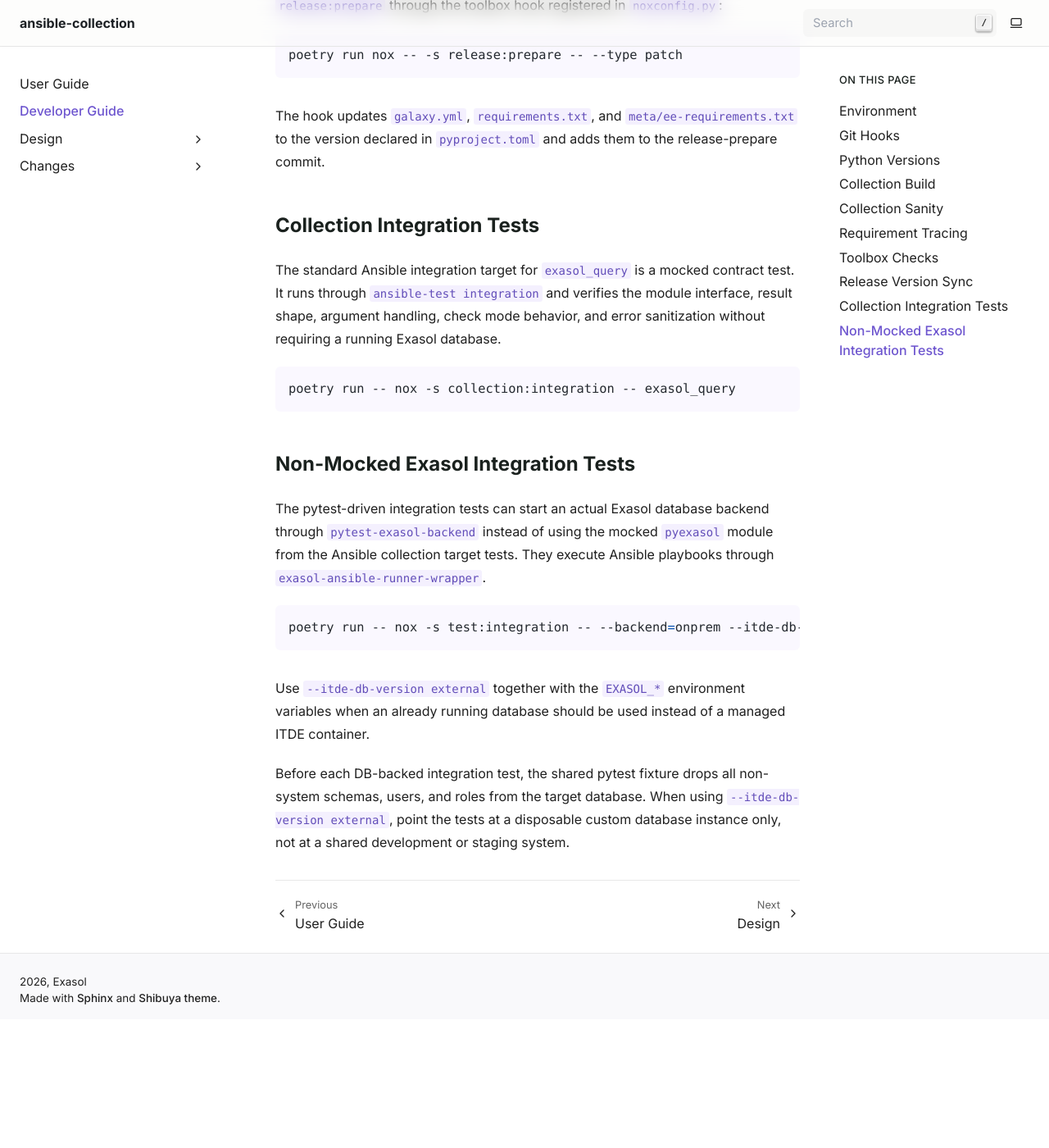
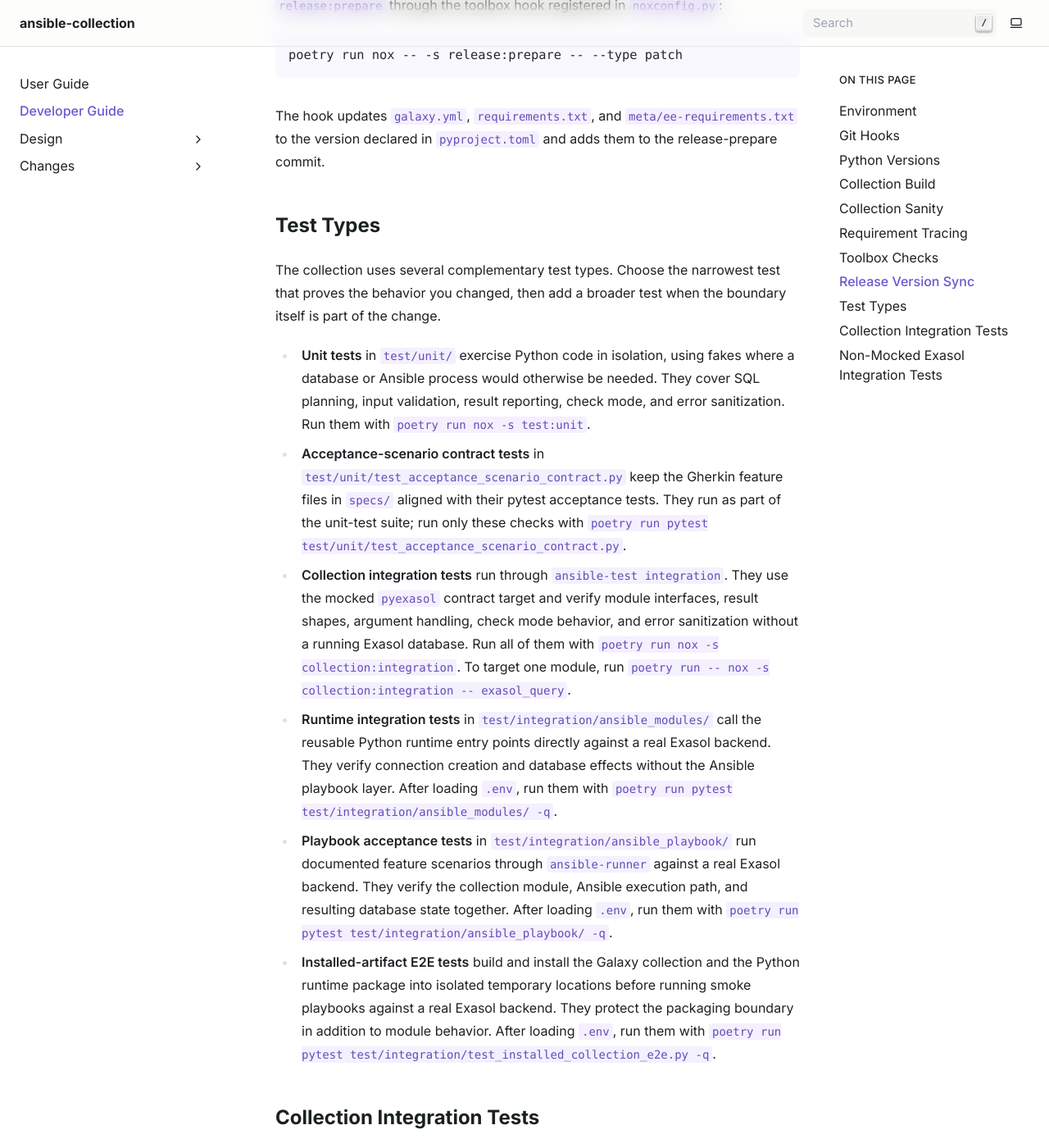
Before and after one commit to exasol/ansible-collection, a Sphinx documentation site: the page built from doc/developer_guide.rst, in a window 1280 px wide and 1400 px high, scrolled down 2336 px. Shown: the whole window at 82% size. Built offline with Sphinx 7.4.7, drawn with Linux system fonts in a browser that asks for light colours; before the commit the page ends 3579 px from its top, so only the background shows below that; some of the changed text lies outside the part shown.

Commit message:
#58: Document the different test types in the dev guide

```diff
--- a/doc/developer_guide.rst
+++ b/doc/developer_guide.rst
@@ -101,13 +101,46 @@ The hook updates ``galaxy.yml``, ``requirements.txt``, and
 ``meta/ee-requirements.txt`` to the version declared in ``pyproject.toml`` and
 adds them to the release-prepare commit.
 
+Test Types
+----------
+
+The collection uses several complementary test types. Choose the narrowest
+test that proves the behavior you changed, then add a broader test when the
+boundary itself is part of the change.
+
+* **Unit tests** in ``test/unit/`` exercise Python code in isolation, using
+  fakes where a database or Ansible process would otherwise be needed. They
+  cover SQL planning, input validation, result reporting, check mode, and
+  error sanitization. Run them with ``poetry run nox -s test:unit``.
+* **Acceptance-scenario contract tests** in
+  ``test/unit/test_acceptance_scenario_contract.py`` keep the Gherkin feature
+  files in ``specs/`` aligned with their pytest acceptance tests. They run as
+  part of the unit-test suite; run only these checks with
+  ``poetry run pytest test/unit/test_acceptance_scenario_contract.py``.
+* **Collection integration tests** run through ``ansible-test integration``.
+  They use the mocked ``pyexasol`` contract target and verify module
+  interfaces, result shapes, argument handling, check mode behavior, and
+  error sanitization without a running Exasol database. Run all of them with
+  ``poetry run nox -s collection:integration``. To target one module, run
+  ``poetry run -- nox -s collection:integration -- exasol_query``.
+* **Runtime integration tests** in ``test/integration/ansible_modules/`` call
+  the reusable Python runtime entry points directly against a real Exasol
+  backend. They verify connection creation and database effects without the
+  Ansible playbook layer. After loading ``.env``, run them with
+  ``poetry run pytest test/integration/ansible_modules/ -q``.
+* **Playbook acceptance tests** in ``test/integration/ansible_playbook/`` run
+  documented feature scenarios through ``ansible-runner`` against a real
+  Exasol backend. They verify the collection module, Ansible execution path,
+  and resulting database state together. After loading ``.env``, run them
+  with ``poetry run pytest test/integration/ansible_playbook/ -q``.
+* **Installed-artifact E2E tests** build and install the Galaxy collection and
+  the Python runtime package into isolated temporary locations before running
+  smoke playbooks against a real Exasol backend. They protect the packaging
+  boundary in addition to module behavior. After loading ``.env``, run them
+  with ``poetry run pytest test/integration/test_installed_collection_e2e.py -q``.
+
 Collection Integration Tests
 ----------------------------
-
-The standard Ansible integration target for ``exasol_query`` is a mocked
-contract test. It runs through ``ansible-test integration`` and verifies the
-module interface, result shape, argument handling, check mode behavior, and
-error sanitization without requiring a running Exasol database.
 
 .. code-block:: bash
 
@@ -116,14 +149,26 @@ error sanitization without requiring a running Exasol database.
 Non-Mocked Exasol Integration Tests
 -----------------------------------
 
-The pytest-driven integration tests can start an actual Exasol database backend
-through ``pytest-exasol-backend`` instead of using the mocked ``pyexasol`` module
-from the Ansible collection target tests. They execute Ansible playbooks through
-``exasol-ansible-runner-wrapper``.
+Runtime integration, playbook acceptance, and installed-artifact E2E tests are
+pytest-driven and can start an actual Exasol database backend through
+``pytest-exasol-backend`` instead of using the mocked ``pyexasol`` module from
+the collection integration tests. The playbook and E2E layers execute Ansible
+through ``exasol-ansible-runner-wrapper``.
 
 .. code-block:: bash
 
    poetry run -- nox -s test:integration -- --backend=onprem --itde-db-version 2026.1.0
+
+To run a focused backend test, load the local backend configuration first and
+then invoke pytest with a path or test selector:
+
+.. code-block:: bash
+
+   set -a; source .env; set +a
+   poetry run pytest test/integration/ansible_playbook/test_exasol_query.py -q
+
+Use the same ``set -a; source .env; set +a`` setup before the runtime and E2E
+commands listed above.
 
 Use ``--itde-db-version external`` together with the ``EXASOL_*`` environment
 variables when an already running database should be used instead of a managed
```
Also changed, not shown: doc/changesets/58-document-test-types-in-developer-guide.md (added, +49 -0 lines).
